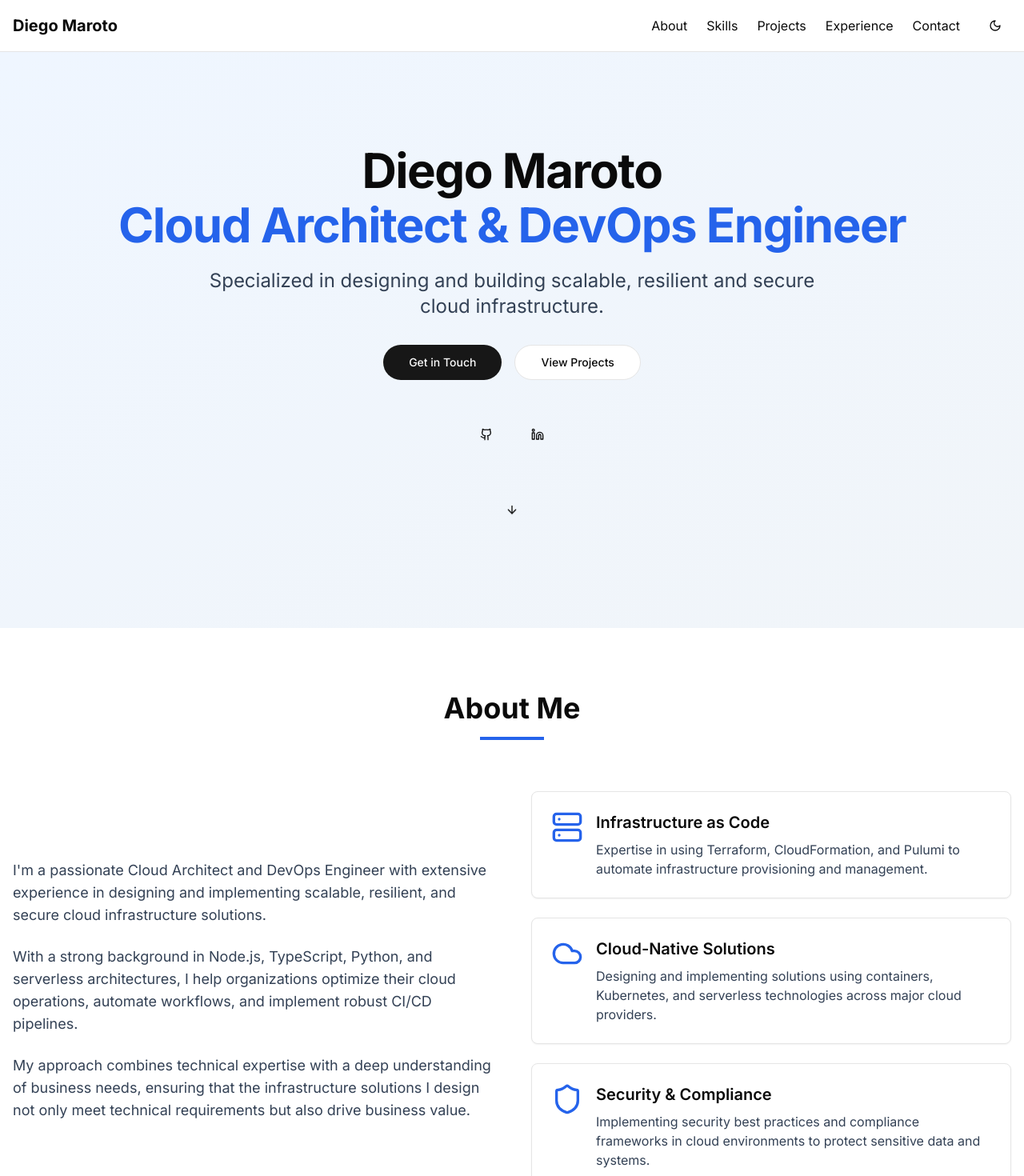
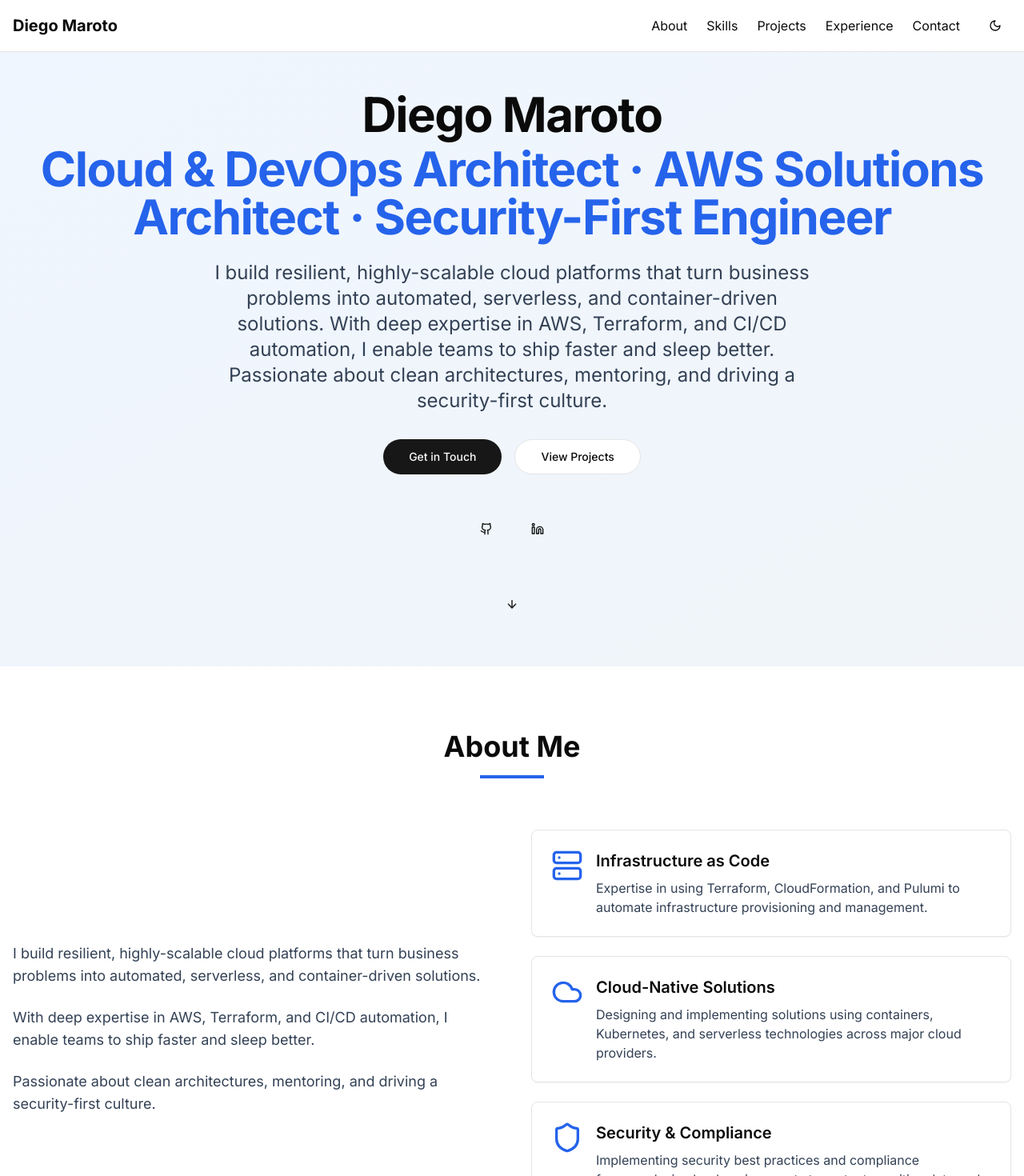
Before and after one commit to diekotto/marotodiego-portfolio, a Next.js app: page / in a window 1280 px wide. Shown: the top 1470 px of the page at 80% size. Built offline with nearby package versions, Linux system fonts and the light colour scheme.

Commit message:
Update hero and about sections with new brand

```diff
--- a/app/layout.tsx
+++ b/app/layout.tsx
@@ -7,9 +7,9 @@ import Navbar from '@/components/navbar';
 const inter = Inter({ subsets: ['latin'] });
 
 export const metadata = {
-  title: 'Diego Maroto | Cloud Architect & DevOps Engineer',
+  title: 'Diego Maroto | Cloud & DevOps Architect · AWS Solutions Architect · Security-First Engineer',
   description:
-    'Professional portfolio of Diego Maroto, specialized in designing and building scalable, resilient and secure cloud infrastructure.',
+    'I build resilient, highly-scalable cloud platforms that turn business problems into automated, serverless, and container-driven solutions. With deep expertise in AWS, Terraform, and CI/CD automation, I enable teams to ship faster and sleep better. Passionate about clean architectures, mentoring, and driving a security-first culture.',
   generator: 'v0.dev',
 };
 
--- a/components/about.tsx
+++ b/components/about.tsx
@@ -13,16 +13,15 @@ export default function About() {
         <div className="grid md:grid-cols-2 gap-12 items-center">
           <div>
             <p className="text-lg mb-6 text-slate-700 dark:text-slate-300">
-              I'm a passionate Cloud Architect and DevOps Engineer with extensive experience in designing and
-              implementing scalable, resilient, and secure cloud infrastructure solutions.
+              I build resilient, highly-scalable cloud platforms that turn business problems into automated, serverless,
+              and container-driven solutions.
             </p>
             <p className="text-lg mb-6 text-slate-700 dark:text-slate-300">
-              With a strong background in Node.js, TypeScript, Python, and serverless architectures, I help
-              organizations optimize their cloud operations, automate workflows, and implement robust CI/CD pipelines.
+              With deep expertise in AWS, Terraform, and CI/CD automation, I enable teams to ship faster and sleep
+              better.
             </p>
             <p className="text-lg text-slate-700 dark:text-slate-300">
-              My approach combines technical expertise with a deep understanding of business needs, ensuring that the
-              infrastructure solutions I design not only meet technical requirements but also drive business value.
+              Passionate about clean architectures, mentoring, and driving a security-first culture.
             </p>
           </div>
 
--- a/components/footer.tsx
+++ b/components/footer.tsx
@@ -10,7 +10,9 @@ export default function Footer() {
         <div className="flex flex-col md:flex-row justify-between items-center">
           <div className="mb-6 md:mb-0">
             <h3 className="text-xl font-bold">Diego Maroto</h3>
-            <p className="text-slate-400 mt-2">Cloud Architect & DevOps Engineer</p>
+            <p className="text-slate-400 mt-2">
+              Cloud & DevOps Architect · AWS Solutions Architect · Security-First Engineer
+            </p>
           </div>
 
           <div className="flex gap-6">
--- a/components/hero.tsx
+++ b/components/hero.tsx
@@ -10,11 +10,16 @@ export default function Hero() {
       <div className="container mx-auto px-4 py-12 flex flex-col items-center text-center z-10">
         <h1 className="text-4xl md:text-6xl font-bold mb-6 tracking-tight">
           <span className="block">Diego Maroto</span>
-          <span className="block mt-2 text-blue-600 dark:text-blue-400">Cloud Architect & DevOps Engineer</span>
+          <span className="block mt-2 text-blue-600 dark:text-blue-400">
+            Cloud & DevOps Architect · AWS Solutions Architect · Security-First Engineer
+          </span>
         </h1>
 
         <p className="text-xl md:text-2xl max-w-3xl mb-8 text-slate-700 dark:text-slate-300">
-          Specialized in designing and building scalable, resilient and secure cloud infrastructure.
+          I build resilient, highly-scalable cloud platforms that turn business problems into automated, serverless, and
+          container-driven solutions. With deep expertise in AWS, Terraform, and CI/CD automation, I enable teams to
+          ship faster and sleep better. Passionate about clean architectures, mentoring, and driving a security-first
+          culture.
         </p>
 
         <div className="flex flex-wrap gap-4 justify-center mb-12">
```
Also changed, not shown: 1 other file (tests, documents, lock files or other folders).
